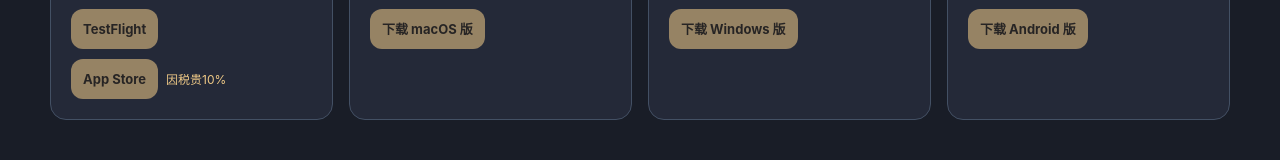
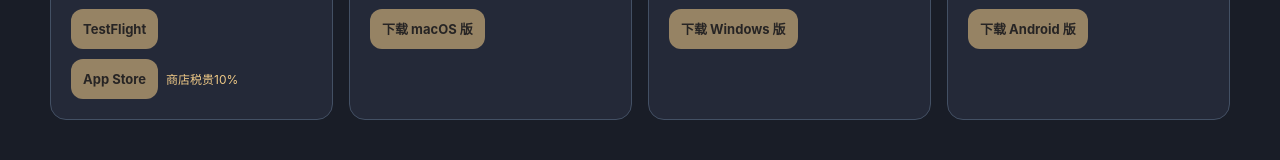
Before and after one commit to lilin2377881013-cmyk/26x-vpn, a Next.js app in the folder web/: page / in a window 1280 px wide. Shown: the part 848-1008 px from the top of the page. Built offline with nearby package versions, Linux system fonts and the light colour scheme; no server answers.

Commit message:
Use the requested store surcharge label

```diff
--- a/web/app/page.tsx
+++ b/web/app/page.tsx
@@ -60,7 +60,7 @@ export default async function HomePage() {
                   return <div className="download-option" key={id}>
                     {address ? <a className="button" href={address}>{label}</a>
                       : <button className="button" type="button" disabled>{label}</button>}
-                    {store && <span className="download-tax">因税贵10%</span>}
+                    {store && <span className="download-tax">商店税贵10%</span>}
                   </div>;
                 })}
               </div>
```
